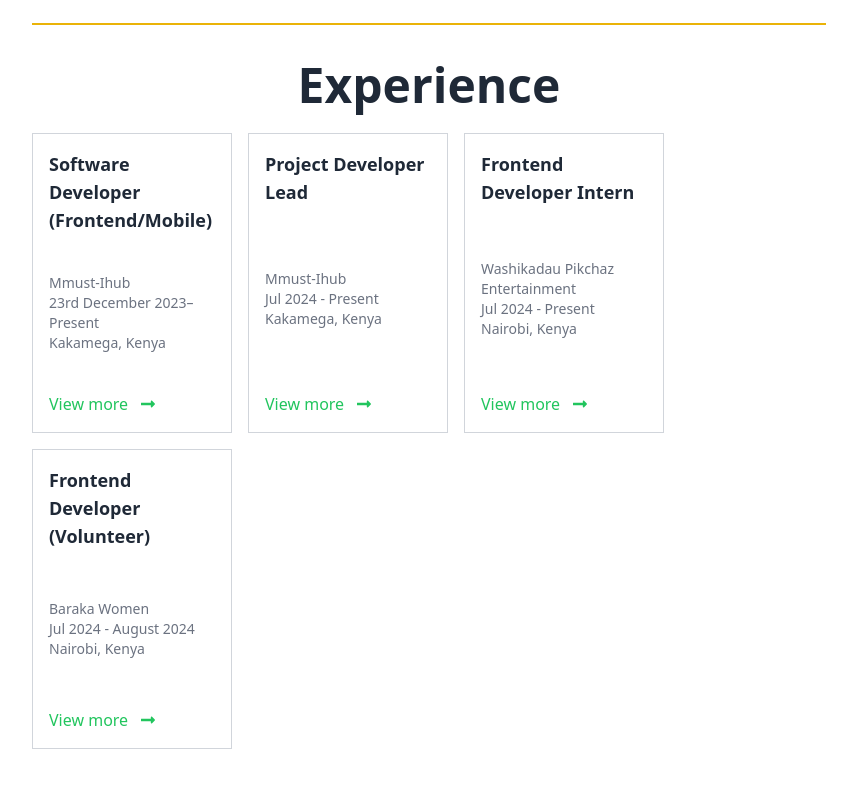
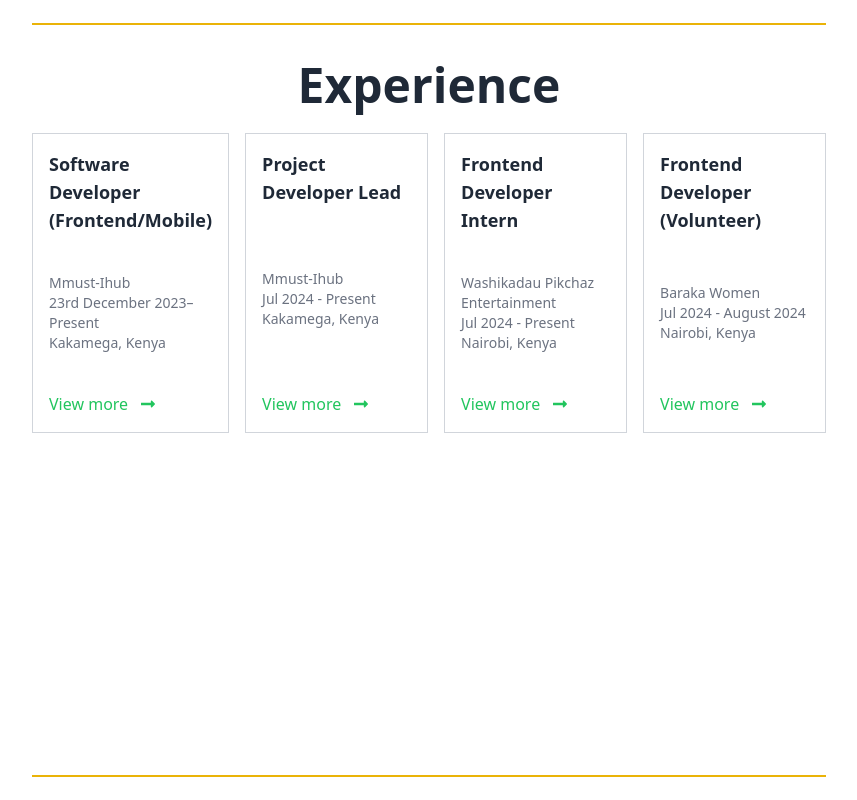
Before and after one commit to Muchael123/my_portfolio, a React (Vite) app: page / in a window 1280 px wide. Shown: the part 1440-2240 px from the top of the page, without its empty margins (211-1068 px from the left). Built offline with nearby package versions, Linux system fonts and the light colour scheme.

Commit message:
Fix eslint build

```diff
--- a/src/components/experience/Experience.tsx
+++ b/src/components/experience/Experience.tsx
@@ -63,7 +63,7 @@ function Experience() {
       <Hr />
       <Subtitles text="Experience" />
       <div className="flex flex-col md:flex-wrap justify-between">
-        <div className="w-full flex flex-col md:flex-row flex-wrap gap-4 mt-3 py-3">
+        <div className="w-full flex flex-col md:flex-row flex-wrap md:justify-start justify-center  gap-4 mt-3 py-3">
           {myWorks.map((work, index) => (
             <WorkCard key={index} {...work} />
             ))}
--- a/src/components/experience/WorkCard.tsx
+++ b/src/components/experience/WorkCard.tsx
@@ -15,7 +15,7 @@ function WorkCard(work: JobExperienceProps) {
   const [isWorkDetailsOpen, setIsWorkDetailsOpen] = useState(false);
 
   return (
-    <div className="relative border-gray-300 border-[1px] p-4 max-w-[200px] h-[300px] flex flex-col justify-between">
+    <div className="relative flex-1 border-gray-300 border-[1px] p-4 max-w-[200px] h-[300px] flex flex-col justify-between">
       {/* Modal with Framer Motion */}
       <AnimatePresence>
         {isWorkDetailsOpen && (
```
